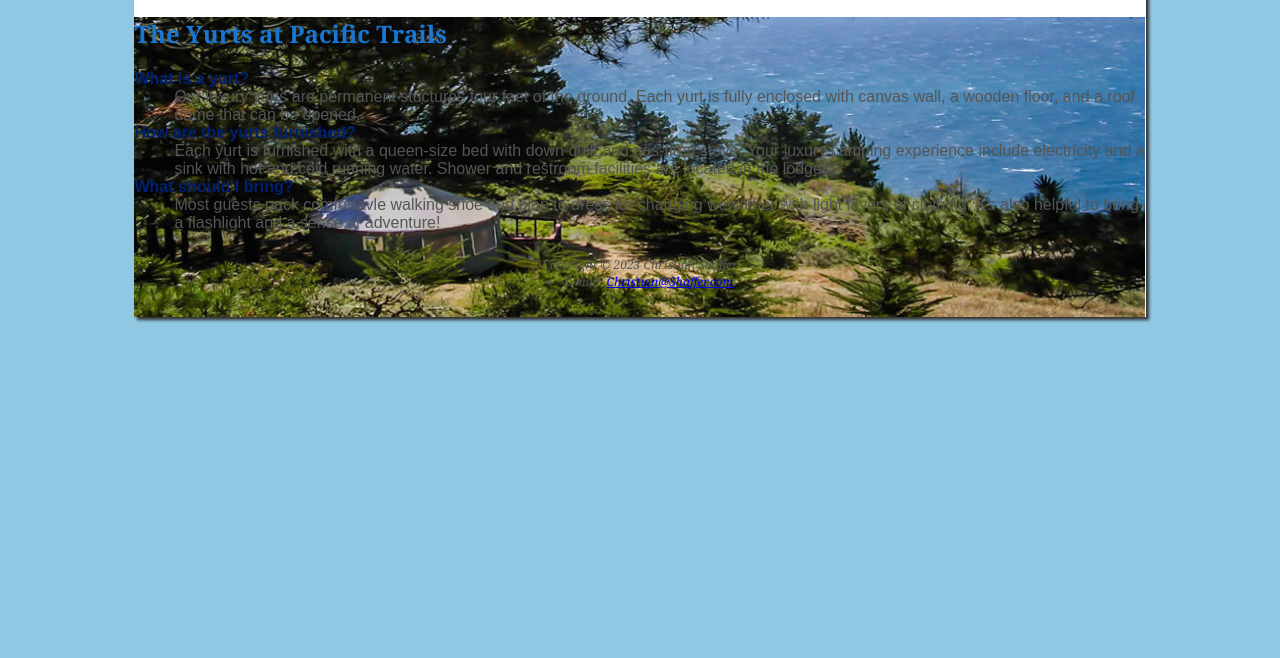
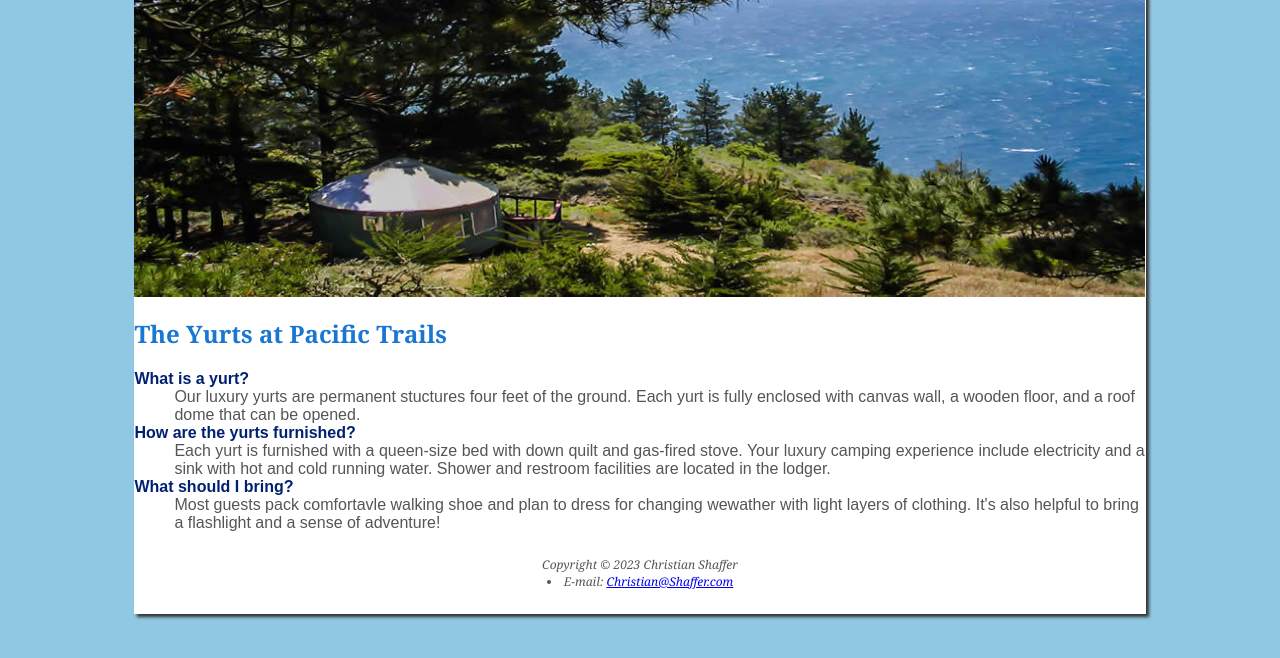
Before and after one commit to ChristianAShaffer/Pacific_Trails_webpage, a plain HTML site: page yurts.html in a window 1280 px wide. Shown: the part 136-794 px from the top of the page. Drawn offline with Linux system fonts and the light colour scheme.

Commit message:
yurts.html

```diff
--- a/yurts.html
+++ b/yurts.html
@@ -20,7 +20,7 @@
         <a href="Reservations.html">Reservations</a>
 </nav>
 
-<div id="yurthero">
+<div id="yurthero"></div>
 <h2>The Yurts at Pacific Trails</h2>
 <dt><b>What is a yurt?</b></dt>
     <dd>Our luxury yurts are permanent stuctures four feet of the ground. Each yurt is fully enclosed with canvas wall, a wooden floor, and a roof dome that can be opened.</dd>
```
